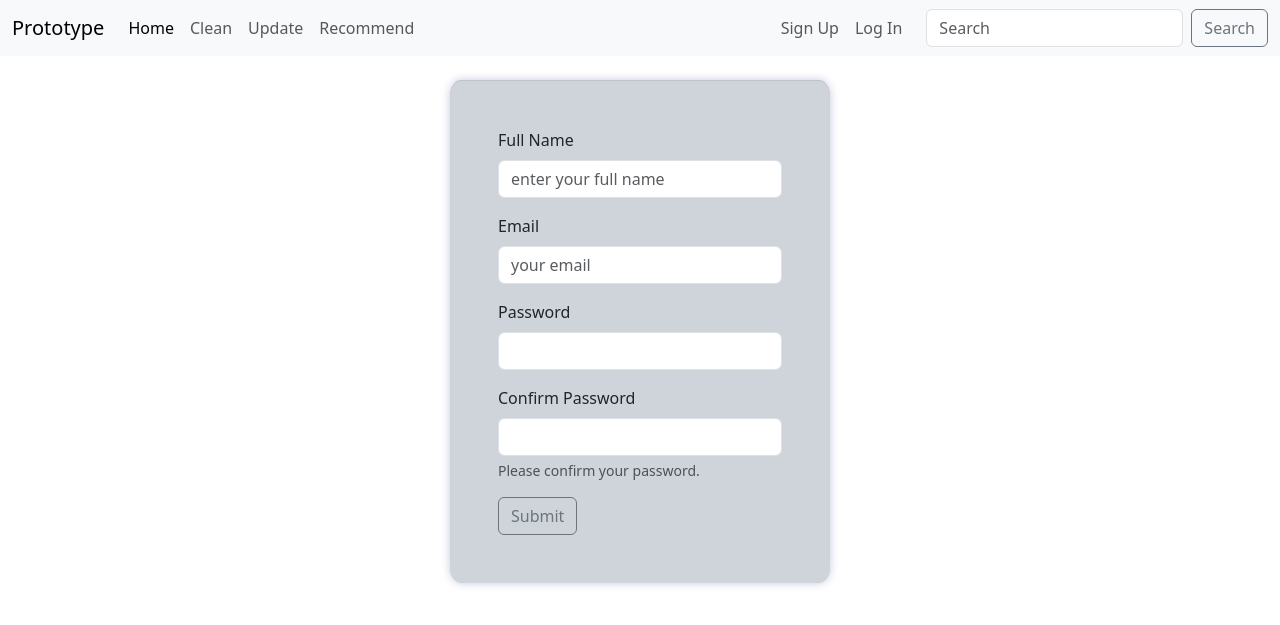
After one commit to Kallol7/book-recommender-app, a Django app: page /signup/ in a window 1280 px wide. The commit adds this page. Shown: the top 625 px of the page. Run offline with Django 4.2, Linux system fonts and the light colour scheme; parts of the project's set-up code (start-up, migrations or seed data) failed here and were passed over; some libraries are stand-ins or nearby versions.

Commit message:
login, signup pages designed

```diff
--- a/config/recommender/static/recommender/style.css
+++ b/config/recommender/static/recommender/style.css
@@ -8,7 +8,7 @@ input[type="search"]:focus {
     outline: 0 none;
 }
 
-.btn-hover:hover{
+.btn-hover:hover {
   color: white;
   background-color: gray;
   border-color: #999;
--- a/config/recommender/templates/recommender/base.html
+++ b/config/recommender/templates/recommender/base.html
@@ -20,7 +20,7 @@
       </button>
 
       <div class="collapse navbar-collapse" id="navbarSupportedContent">
-        <ul class="navbar-nav me-auto mb-2 mb-lg-0">
+        <ul class="navbar-nav me-auto mb-2-sm-auto pb-sm-0 mb-lg-0">
           <li class="nav-item">
             <a class="nav-link active" aria-current="page" href="{% url 'home' %}">Home</a>
           </li>
@@ -33,7 +33,14 @@
           <li class="nav-item">
             <a class="nav-link" href="{% url 'recommend' %}">Recommend</a>
           </li>
-
+        </ul>
+        <ul class="navbar-nav bg-d-flex bg-flex-row-reverse me-3">
+          <li class="nav-item">
+            <a class="nav-link" aria-current="page" href="{% url 'signup' %}">Sign Up</a>
+          </li>
+          <li class="nav-item">
+            <a class="nav-link" aria-current="page" href="{% url 'login' %}">Log In</a>
+          </li>
           <!-- <li class="nav-item dropdown">
             <a class="nav-link dropdown-toggle" href="#" role="button" data-bs-toggle="dropdown" aria-expanded="false">
               Dropdown
@@ -62,6 +69,18 @@
   <div class="container container-fluid">
     {% block content %}{% endblock %}
   </div>
+
+  <style>
+    .form-container{
+        min-width: 320px;
+        background-color: var(--bs-gray-400);
+        border-color: rgba(130, 134, 173, 0.8);
+        box-shadow: 0 1px 1px rgba(0, 0, 0, 0.075) inset, 0 0 8px rgba(161, 164, 207, 0.6);
+        outline: 0 none;
+        border-radius: 3%;
+    }
+  </style>
+
   <script src="{% static 'js/bootstrap.min.js' %}"></script>
 </body>
 </html>
--- /dev/null
+++ b/config/recommender/templates/recommender/signup.html
@@ -0,0 +1,54 @@
+{% extends "recommender/base.html" %}
+
+{% block content %}
+<div class="row">
+    <div class="col-4 mx-auto px-5 py-5 form-container">
+        <form method="post" action="{% url 'signup' %}">
+            {% csrf_token %}
+            <div class="mb-3">
+                <label for="username" class="form-label">Full Name</label>
+                <input type="text" placeholder="enter your full name" onfocus="focusOverride(this)" onblur="restoreValue(this)" class="form-control" id="username" name="username" aria-describedby="userHelp" required>
+                <!-- <div id="emailHelp" class="form-text">Please enter your full name.</div> -->
+            </div>
+            <div class="mb-3">
+                <label for="email" class="form-label">Email</label>
+                <input type="email" placeholder="your email" onfocus="focusOverride(this)" onblur="restoreValue(this)" class="form-control" id="email" name="email" aria-describedby="emailHelp" required>
+                <!-- <div id="emailHelp" class="form-text">We'll never share your email with anyone else.</div> -->
+            </div>
+            <div class="mb-3">
+                <label for="pass1" class="form-label">Password</label>
+                <input type="password" onfocus="focusOverride(this)" onblur="restoreValue(this)" class="form-control" id="pass1" name="pass1" required>
+                <!-- <div id="passwordHelp" class="form-text">Enter your password</div> -->
+            </div>
+            <div class="mb-3">
+                <label for="pass2" class="form-label">Confirm Password</label>
+                <input type="password" onfocus="focusOverride(this)" onblur="restoreValue(this)" class="form-control" id="pass2" name="pass2" required>
+                <div id="passwordConfirm" class="form-text">
+                    {% if passdidnotmatch %}
+                        <span class="text-danger" role="alert">
+                            Passwords did not match.
+                        </span>
+                    {% else %}
+                        Please confirm your password.
+                    {% endif %}
+                </div>
+            </div>
+            <button type="submit" class="btn btn-outline-secondary btn-hover">Submit</button>
+        </form>
+    </div>
+  </div>
+</div>
+
+<script>
+    let previousStyle;
+    function focusOverride(inputElement) {
+        previousStyle = inputElement.style;
+        inputElement.style.borderColor = "rgba(130, 134, 173, 0.8)";
+        inputElement.style.boxShadow = "0 1px 1px rgba(0, 0, 0, 0.075) inset, 0 0 8px rgba(161, 164, 207, 0.6)";
+        inputElement.style.outline = "0 none";
+    }
+    function restoreValue(inputElement) {
+        inputElement.style = previousStyle;
+    }
+</script>
+{% endblock %}
--- a/config/recommender/urls.py
+++ b/config/recommender/urls.py
@@ -6,5 +6,7 @@ urlpatterns = [
     path("home/", views.home, name="home"),
     path("clean/", views.clean, name="clean"),
     path("update/", views.update, name="update"),
-    path("recommend/", views.recommend_view, name="recommend")
+    path("recommend/", views.recommend_view, name="recommend"),
+    path("signup/", views.signup_page, name="signup"),
+    path("login/", views.login_page, name="login")
 ]
--- a/config/recommender/views.py
+++ b/config/recommender/views.py
@@ -3,6 +3,7 @@ from django.shortcuts import render
 from .scripts import recommend
 from .scripts.create_one_json import create_one_json
 from .scripts.clean_one import clean_one
+from django.contrib.auth.models import User
 
 # Create your views here.
 def home(request):
@@ -25,3 +26,20 @@ def recommend_view(request):
 
     csv_html = recommend.get_csv_as_html()
     return render(request, "recommender/recommend.html", {'csv_html': csv_html})
+
+def signup_page(request):
+    if request.method=="POST":
+        username = request.POST.get("username")
+        email = request.POST.get("email")
+        pass1 = request.POST.get("pass1")
+        pass2 = request.POST.get("pass2")
+        if pass1 != pass2:
+            return render(request, "recommender/signup.html", {"passdidnotmatch": True})
+        if username and email and pass1:
+            user = User.objects.create_user(username, email, pass1)
+            user.save()
+            return render(request, "recommender/login.html", {"usercreated": True, "user_full_name": username})
+    return render(request, "recommender/signup.html", {})
+
+def login_page(request):
+    return render(request, "recommender/login.html", {})
```
Also changed, not shown: config/recommender/templates/recommender/login.html (added, +40 -0 lines).
